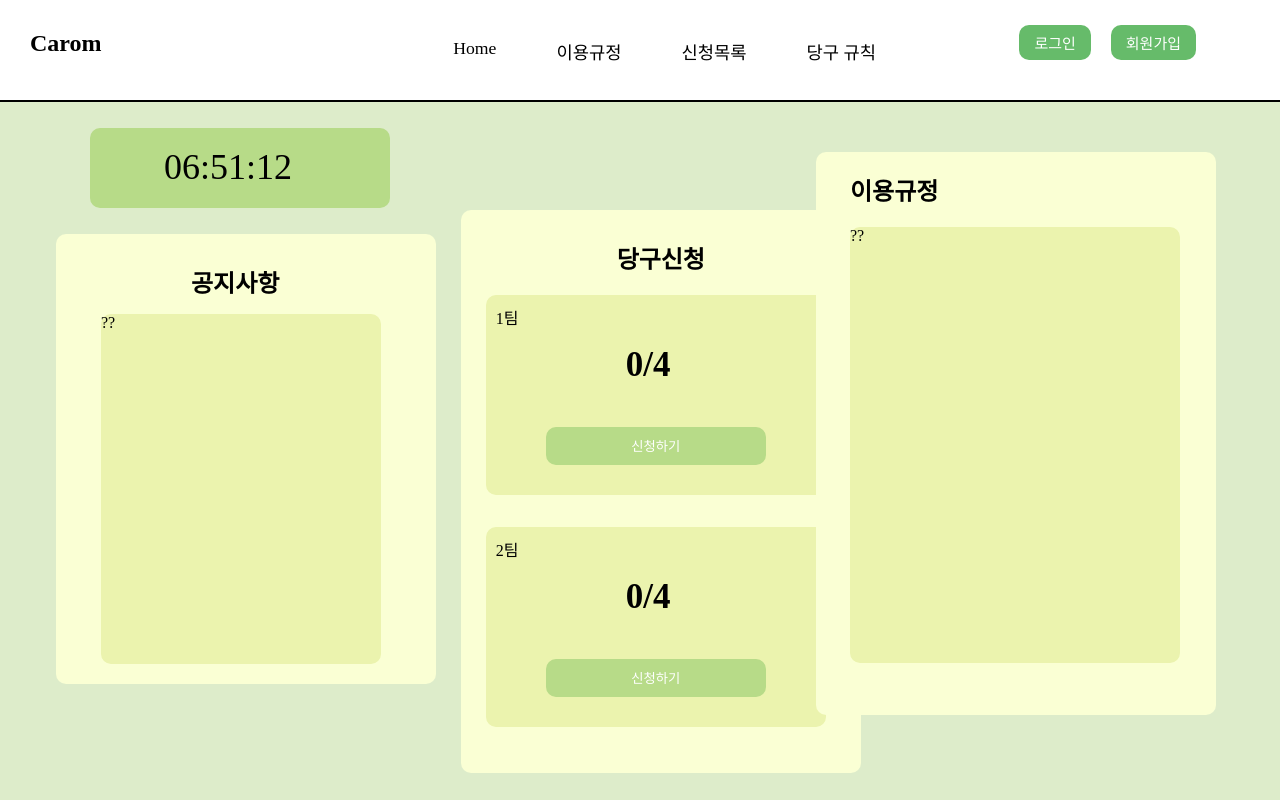
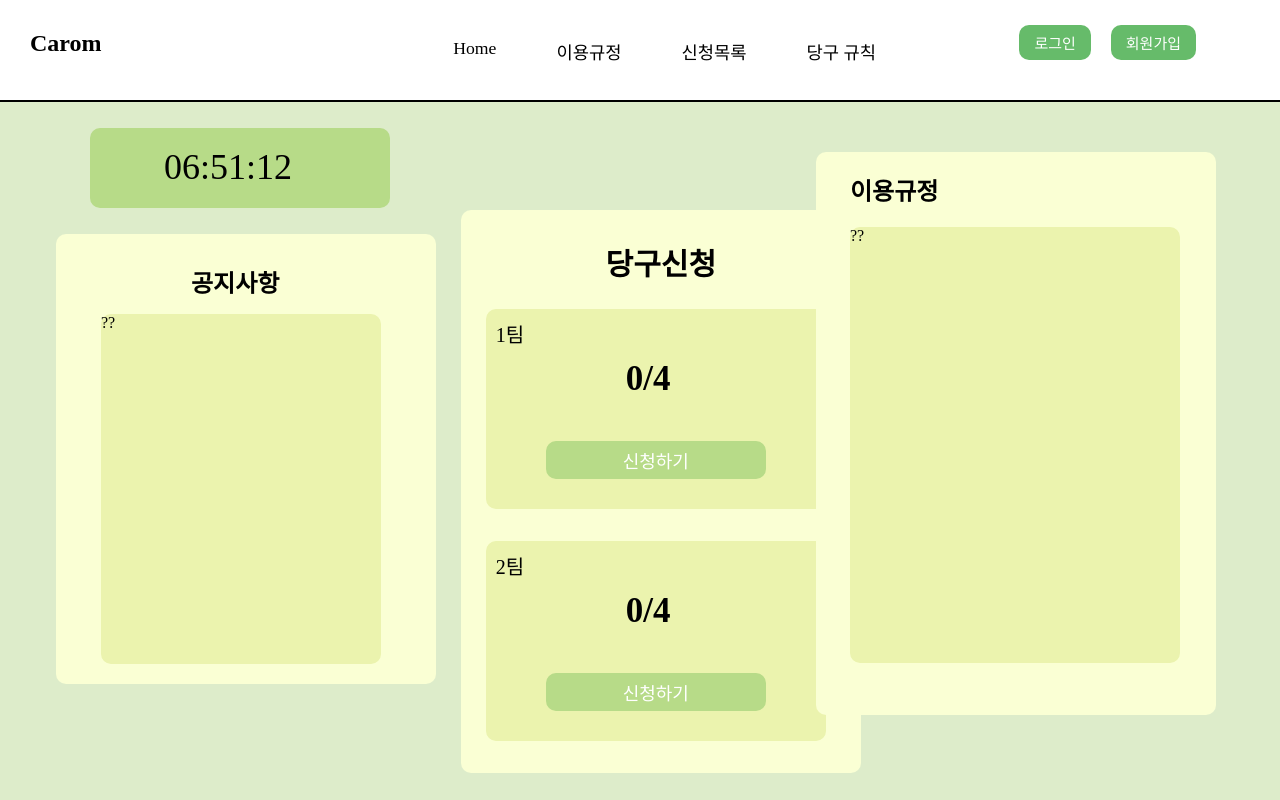
Before and after one commit to AZAAZATV/CaromFront, a React (Create React App) app in the folder carom/: page /home in a window 1280 px wide. Built offline with nearby package versions, Linux system fonts and the light colour scheme; a web font is replaced by a local one.

Commit message:
Update Home.scss

```diff
--- a/carom/src/Components/Home.scss
+++ b/carom/src/Components/Home.scss
@@ -76,6 +76,7 @@
       height: 563px;
       width: 400px;
       margin-top: -37%;
+      font-size: 20px;
 
       h2 {
         font-family: 'IM_Hyemin-Bold';
@@ -108,6 +109,7 @@
             background-color: rgb(166, 223, 93);
           }
 
+          font-size:18px;
           color: white;
           background-color: rgb(183, 219, 136);
           border: none;
@@ -146,6 +148,7 @@
             background-color: rgb(166, 223, 93);
           }
 
+          font-size:18px;
           color: white;
           background-color: rgb(183, 219, 136);
           position: absolute;
```
